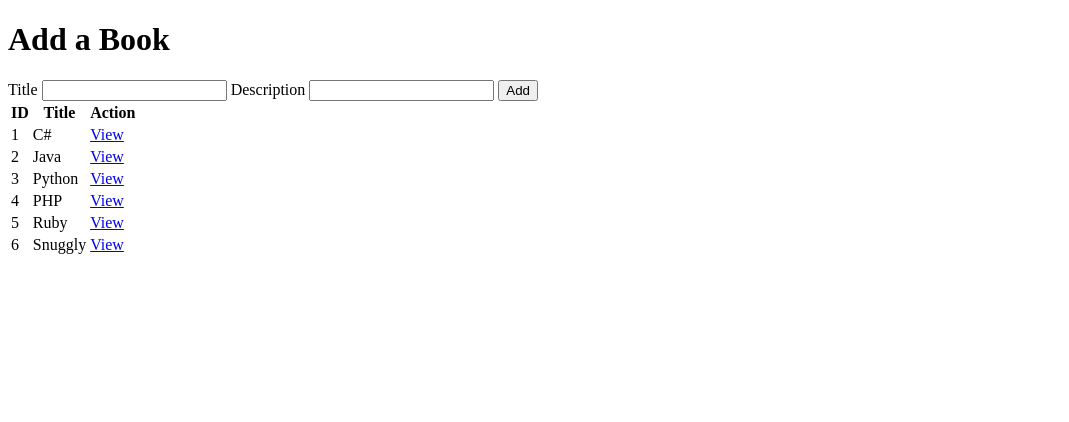
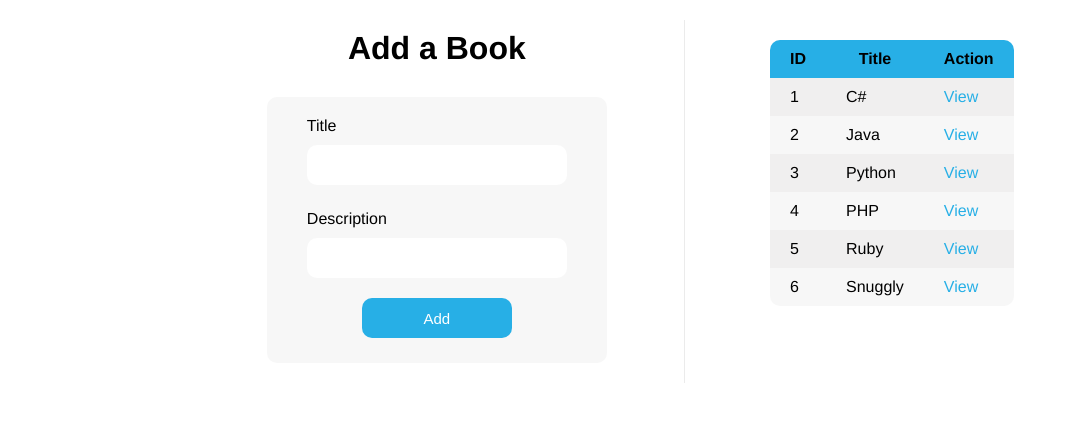
Before and after one commit to joeantlin/books_authors, a Django app: template apps/library/templates/library/index.html in a window 1280 px wide. Shown: the top 422 px of the page, without its empty margins (0-1069 px from the left). Run offline with Django 3.2, Linux system fonts and the light colour scheme; the template is opened without the code that fills it: values that come from a table or form of the project are taken from there, others are empty; data comes from the database, SQL or seed files in the repository; both versions use the stored data as it was after the commit; parts of the project's set-up code (start-up, migrations or seed data) failed here and were passed over.

Commit message:
Added CSS

```diff
--- /dev/null
+++ b/apps/library/static/library/css/style.css
@@ -0,0 +1,172 @@
+* {
+    padding: 0px;
+    margin: 0px;
+    /* border: red dashed 0.1px; */
+}
+
+p, th, td, li, h1, h2, h3, h4, label{
+    margin-bottom: 5px;
+    font-family: Helvetica, Arial, sans-serif;
+}
+
+p, li {
+    padding: 5px 10px;
+}
+
+h1, h2, h3, h4, label {
+    padding: 10px 20px;
+}
+
+div, form, table {
+    margin: 20px 10px;
+}
+
+a {
+    color: rgb(39, 175, 230);
+    text-decoration-line: none;
+}
+    a:hover {
+        text-decoration-line: underline;
+    }
+
+/*        TABLES       */
+    table {
+        margin-left: auto;
+        margin-right: auto;
+        background-color: rgba(240, 239, 239, 0.5);
+        border-radius: 10px;
+        border-spacing: 0px;
+    }
+    th, td {
+        padding: 10px 20px;
+        border: none;
+    }
+        tr:nth-child(even) {
+            background-color: rgb(240, 239, 239);
+        }
+        tr:first-child {
+            background-color: rgb(39, 175, 230);
+            border-radius: 40px;
+        }
+            tr:first-child th:first-child{
+                border-radius: 10px 0px 0px 0px;
+            }
+            tr:first-child th:last-child{
+                border-radius: 0px 10px 0px 0px;
+            }
+
+
+/*         FORM         */
+    form {
+        width: 300px;
+        display: block;
+        margin-left: auto;
+        margin-right: auto;
+        padding: 10px 20px 20px 20px;
+        background-color: rgba(240, 239, 239, 0.5);
+        border-radius: 10px;
+    }
+    label {
+        display: block;
+        font-weight: normal;
+        padding-bottom: 5px;
+    }
+    input, select {
+        display: block;
+        width: 100%;
+        height: 40px;
+        margin: 10px auto 5px auto;
+        padding-right: 10px;
+        padding-left: 10px;
+        border-radius: 10px;
+        box-sizing: border-box;
+        border: none;
+    }
+    input[type=submit] {
+        background-color: rgb(39, 175, 230);
+        color: white;
+        font-size: 15px;
+        width: 50%;
+    }
+        input[type=submit]:hover {
+            background-color: rgb(15, 135, 182);
+        }
+
+/*         LISTS         */
+    ul {
+        padding-left: 30px;
+    }
+
+/*        ARTICLES       */
+    article {
+
+    }
+
+
+.wrapper {
+    display: grid;
+    max-width: 900px;
+    width: 100%;
+    margin: auto;
+    grid-template-rows: auto;
+    grid-gap: 10px;
+    grid-template-areas:
+    "header header"
+    "main main"
+    "left right"
+    "footer footer";
+}
+
+.header {
+    grid-area: header;
+    width: 100%;
+}
+
+.main {
+    grid-area: main;
+    width: 100%;
+    margin: 0px;
+}
+
+.main-left {
+    grid-area: left;
+    width: 100%;
+    margin: 0px;
+    border-right: 1px solid rgba(228, 227, 227, 0.719);
+}
+
+.main-right {
+    grid-area: right;
+    width: 100%;
+    margin: 0px;
+}
+
+.footer {
+    grid-area: footer;
+    width: 100%;
+}
+
+
+
+/*         Project Only           */
+
+h1 {
+    text-align: center;
+}
+
+@media (max-width: 900px) {
+    .wrapper {
+    width: 100%;
+    grid-template-areas:
+    "header"
+    "main"
+    "left"
+    "right"
+    "footer ";
+    }
+    .left {
+        border: none;
+    }
+
+
+}
--- a/apps/library/templates/library/index.html
+++ b/apps/library/templates/library/index.html
@@ -5,12 +5,13 @@
     <meta name="viewport" content="width=device-width, initial-scale=1.0">
     <meta http-equiv="X-UA-Compatible" content="ie=edge">
     <title>Books & Authors</title>
+    {% load static %}
+    <link rel="stylesheet" href="{% static 'library/css/style.css' %}">
 </head>
 <body>
     <div class="wrapper">
-
         <div class="main-left">
-            <h1>Add a Book</h1>
+            <h1 class="center">Add a Book</h1>
             <form action="/newbook" method="post">
                 {% csrf_token %}
                 <label>
--- a/apps/library/templates/library/new_author.html
+++ b/apps/library/templates/library/new_author.html
@@ -5,6 +5,8 @@
     <meta name="viewport" content="width=device-width, initial-scale=1.0">
     <meta http-equiv="X-UA-Compatible" content="ie=edge">
     <title>Books & Authors</title>
+    {% load static %}
+    <link rel="stylesheet" href="{% static 'library/css/style.css' %}">
 </head>
 <body>
     <div class="wrapper">
```
Also changed, not shown: apps/library/templates/library/authors.html (+10 -3 lines), apps/library/templates/library/books.html (+11 -3 lines), db.sqlite3.
